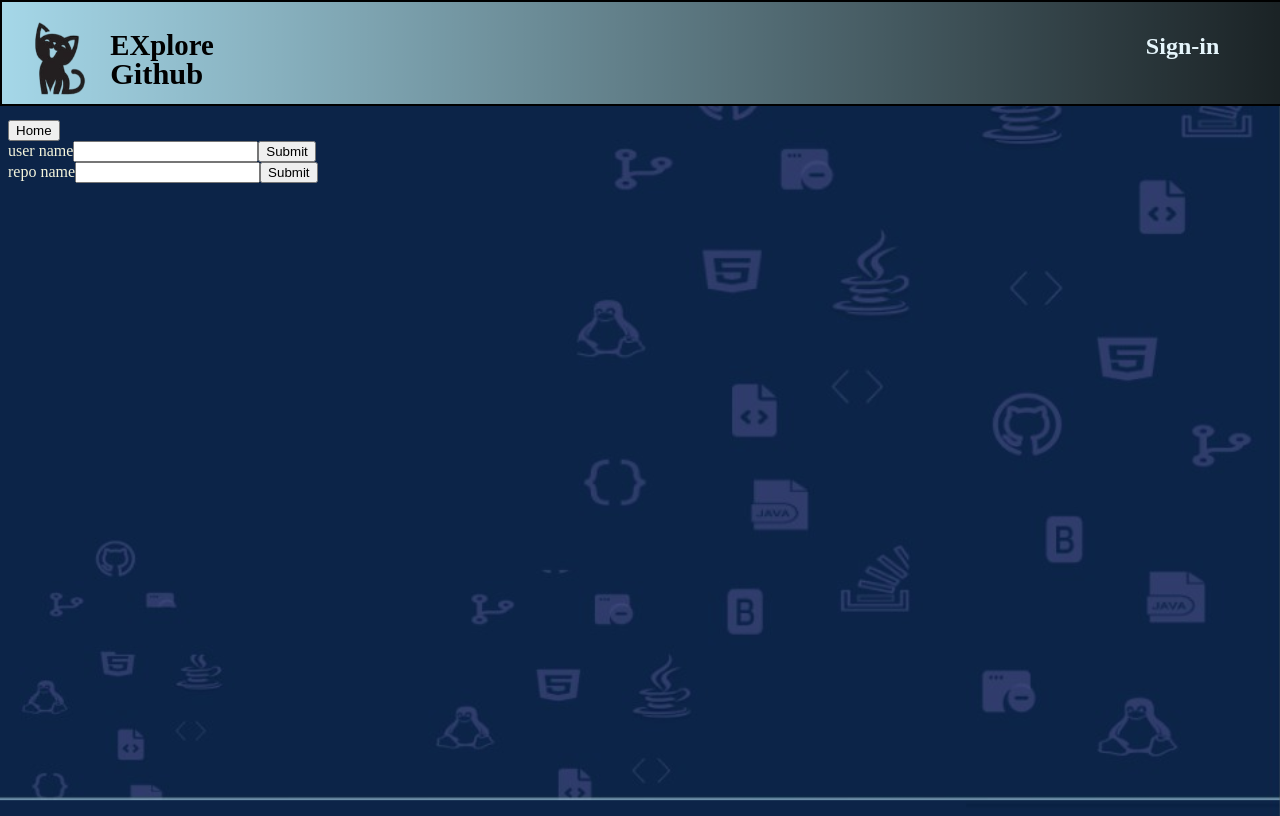
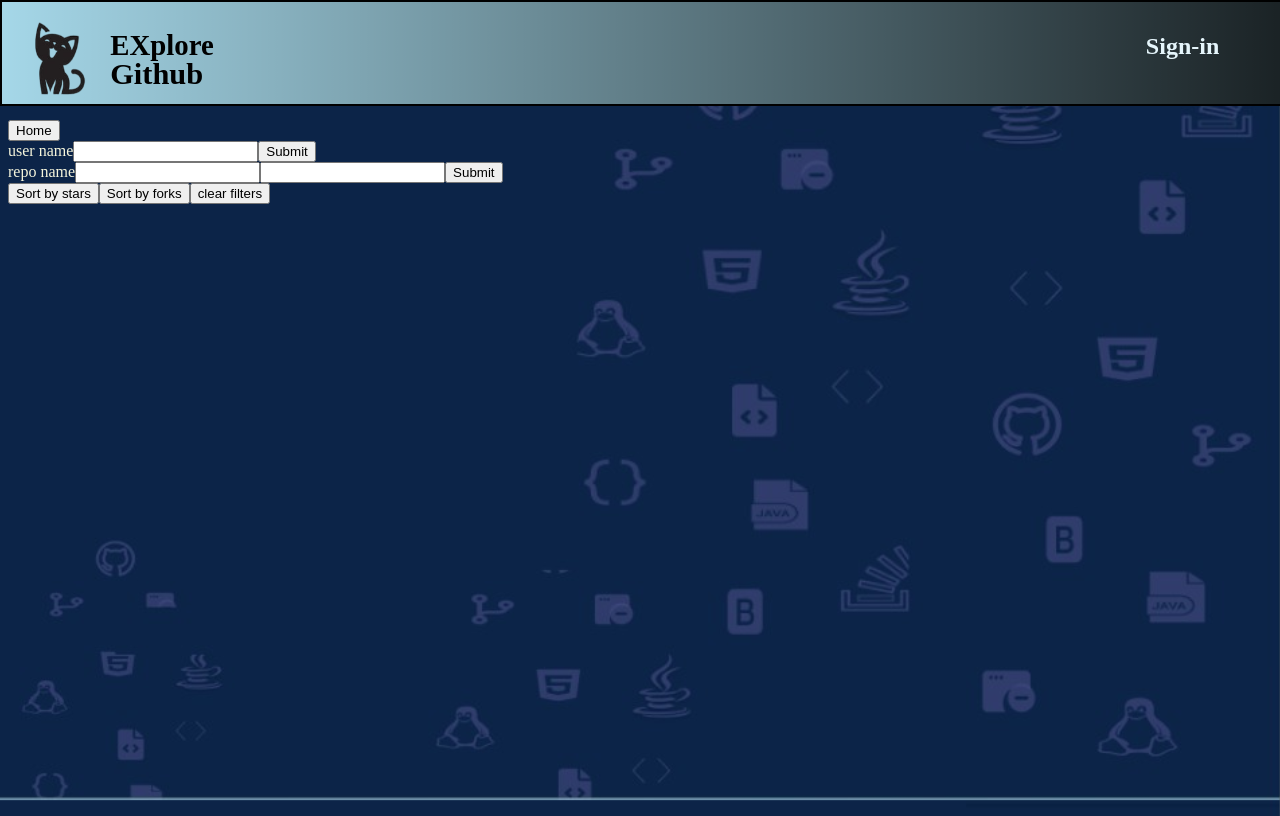
Before and after one commit to Shuffled720/IITISoC-23-Web-16-Github_Explorer, a Next.js app: page /search in a window 1280 px wide. Built offline with nearby package versions, Linux system fonts and the light colour scheme.

Commit message:
filter done

```diff
--- a/pages/search.js
+++ b/pages/search.js
@@ -6,6 +6,7 @@ const[searchdata,setSearchdata]=useState([])
 const[repos,setRepos]=useState([])
 const [commitinfo, setCommitinfo] = useState({})
 const [githubUserData, setGithubUserData] = useState({})
+const [sort,setSort]=useState()
 
 const handleUsersubmit = (e)=>{
     fetch(`https://api.github.com/users/${e.target.value}`)
@@ -17,6 +18,18 @@ const handleUsersubmit = (e)=>{
     })
 }
 
+const handleStarSort = ()=>{
+    setSort('stars')
+    alert('sorting by stars')
+}
+const handleClearSort =()=>{
+    setSort()
+    alert('filters removed.')
+}
+const handleforkSort = ()=>{
+    setSort('forks')
+    alert('sorting by forks')
+}
 
 const handleReposubmit = async(e)=>{
         const commitResponse = await fetch(
@@ -57,17 +70,39 @@ const handleSubmit = async (e)=>{
 const handleSubmitrepo = async (e)=>{
     e.preventDefault()
     const rdata = {
-        searchrepo: e.target.searchrepo.value
+        searchrepo: e.target.searchrepo.value,
+        langrepo: e.target.langrepo.value
+
       }
 
       const fetchrepoSearch = ()=>{
-        fetch(`https://api.github.com/search/repositories?q=${rdata.searchrepo}&per_page=20`)
+        if(rdata.langrepo){
+            console.log(rdata.langrepo)
+            fetch(`https://api.github.com/search/repositories?q=${rdata.searchrepo}+language:${rdata.langrepo}&sort=${sort}&per_page=20`)
             .then(response=>{
              return response.json()
             })
             .then(data =>{
                 setRepos(data.items)
             })
+          }
+          else{
+            console.log(rdata.searchrepo)
+            fetch(`https://api.github.com/search/repositories?q=${rdata.searchrepo}&sort=${sort}&per_page=20`)
+            .then(response=>{
+             return response.json()
+            })
+            .then(data =>{
+                setRepos(data.items)
+            })
+          }
+        // fetch(`https://api.github.com/search/repositories?q=${rdata.searchrepo}&per_page=20`)
+        // .then(response=>{
+        //  return response.json()
+        // })
+        // .then(data =>{
+        //     setRepos(data.items)
+        // })
 
     }
     fetchrepoSearch()
@@ -115,8 +150,12 @@ const handleSubmitrepo = async (e)=>{
     <form onSubmit={handleSubmitrepo}>
             <label htmlFor="searchrepo">repo name</label>
             <input type="text" id="searchrepo" name="searchrepo" required />
+            <input type="text" id="langrepo" name="langrepo" />
             <button type="submit">Submit</button>
         </form>
+       <button type="submit" onClick={handleStarSort}>Sort by stars</button>
+       <button type="submit" onClick={handleforkSort}>Sort by forks</button>
+       <button type="submit" onClick={handleClearSort}>clear filters</button>
         <div>
         {repos.length>0 &&(
             <ul>
```
Lines whose indentation alone changed are shown as unchanged.
